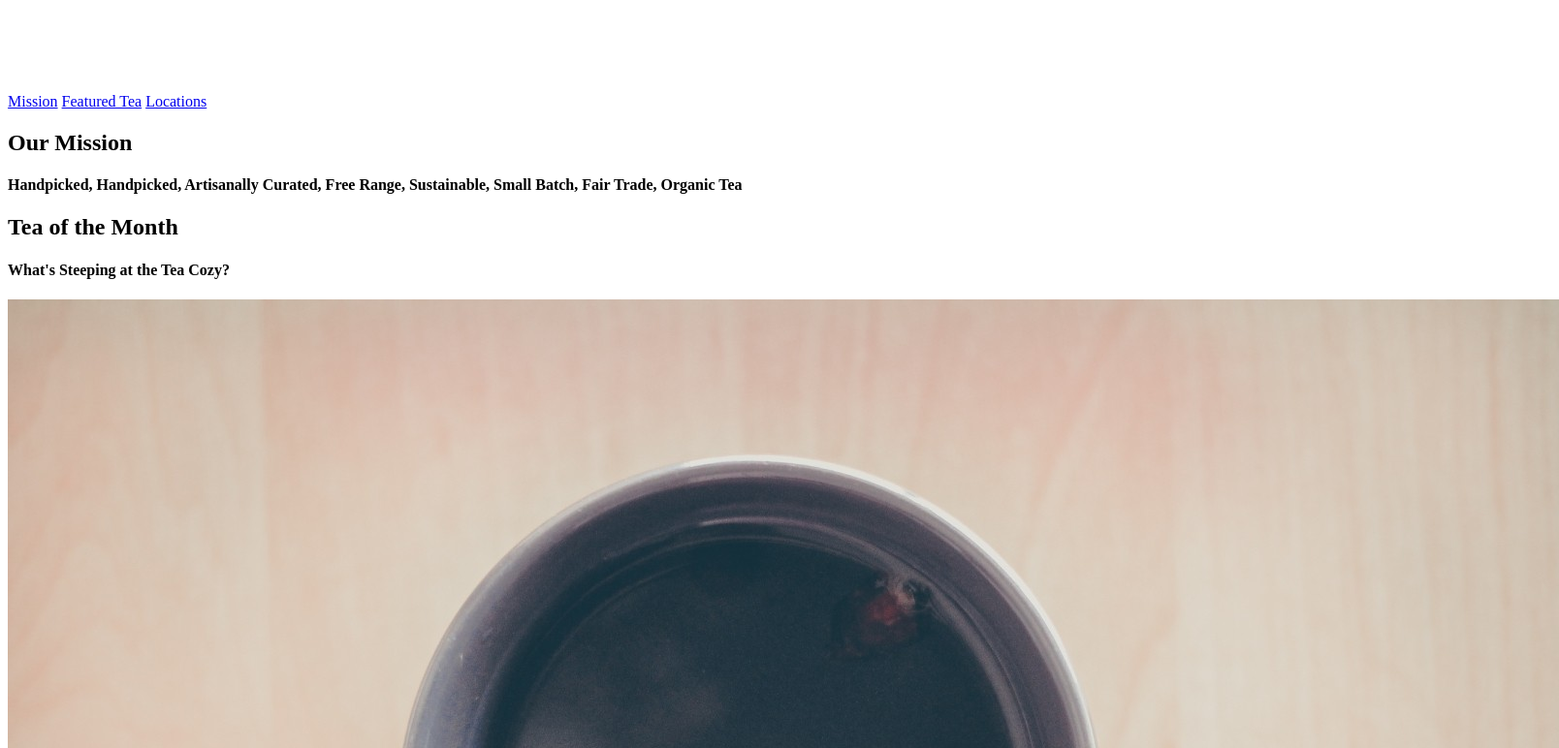
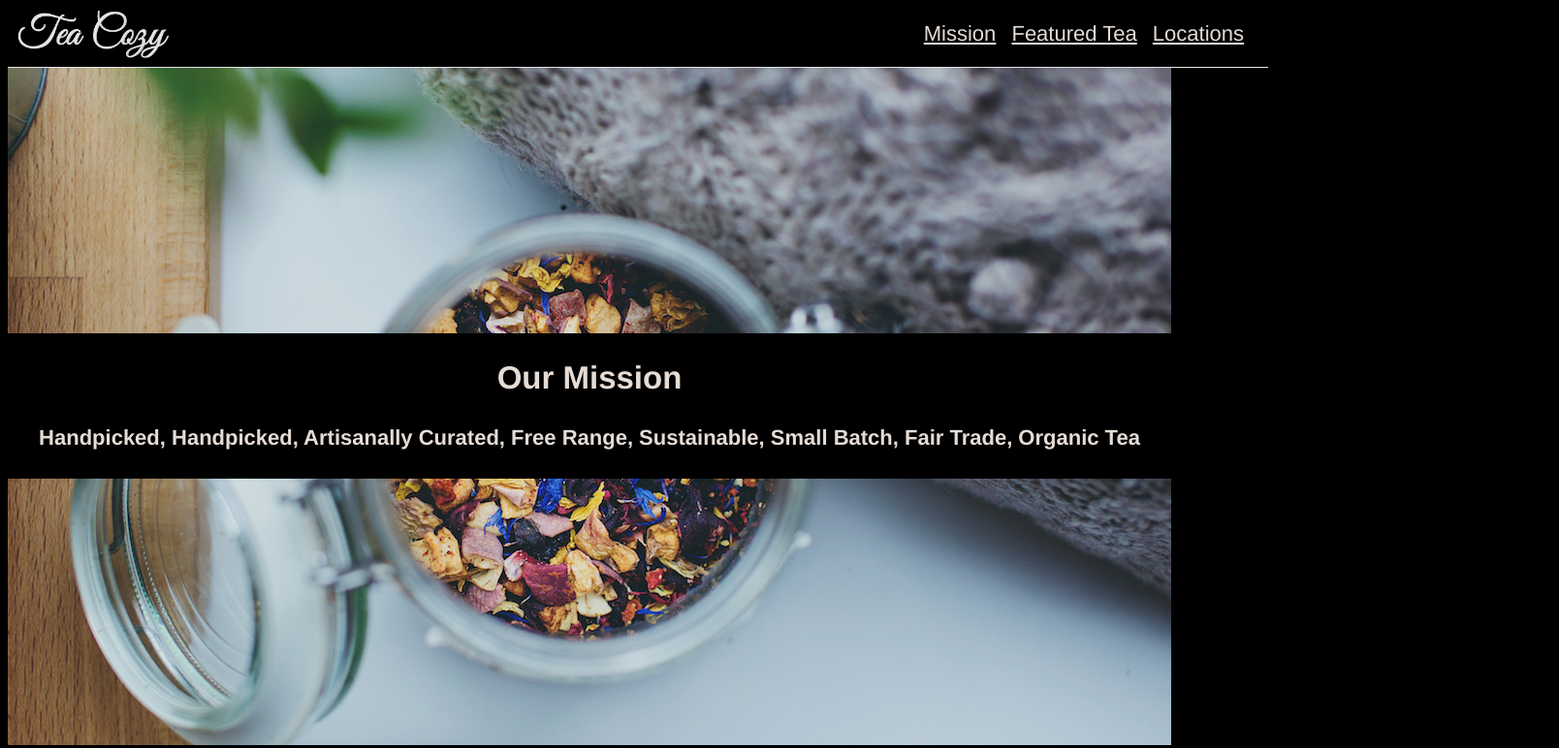
Before and after one commit to stevereiser/tea-cozy, a plain HTML site: page index.html in a window 1280 px wide. Shown: the top 772 px of the page at 97% size, 1608 px wide, since content can reach past the window. Drawn offline with Linux system fonts and the light colour scheme.

Commit message:
pretty far along with css

```diff
--- a/index.html
+++ b/index.html
@@ -3,7 +3,7 @@
   <head>
     <link href="./resources/styles.css" type="text/css" rel="stylesheet">
     <meta charset="UTF-8">
-    <title>My Times</title>
+    <title>Tea Cozy</title>
   </head>
   <body>
 
@@ -23,6 +23,8 @@
           </span>
         </nav>
       </header>
+
+      <div class="main-content">
 
 <!-- Hero Section -->
           <div class="hero-section">
@@ -64,7 +66,7 @@
 <!-- Locations -->
           <div class="locations">
             <h2>Locations</h2>
-        <div class="3-locations">
+            <div class="three-locations">
               <div class="addresses">
                 <h3>Downtown</h3>
                 <p>384 West 4th St</p>
@@ -77,13 +79,15 @@
                 <p>(Northwest Corner)</p>
                 <p>Portland, Maine</p>
               </div>
-          <div class="addresses">
-            <h3>Oakdale</h3>
+              <div class="addresses" id="oakdale">
+                <h3 >Oakdale</h3>
                 <p>515 Crescent Avenue</p>
                 <p>Second Floor</p>
                 <p>Portland, Maine</p>
               </div>
             </div>
+          </div>
+
       </div>
 
 <!-- Footer -->
--- a/resources/styles.css
+++ b/resources/styles.css
@@ -0,0 +1,133 @@
+body{
+    background-color: black;
+    font-family: Helvetica;
+    font-size: 22px;
+    color: seashell;
+    opacity: 0.9;
+    margin-top: 0;
+
+}
+.main-content{
+    padding-top: 69px;
+}
+
+h2{
+    text-align: center;
+}
+
+h4{
+    text-align: center;
+}
+
+/*--- header ---*/
+
+header{
+    display: flex;
+    align-items: center;
+    position: fixed;
+    z-index: 1;
+    width: 100%;
+    height: 69px;
+    border-bottom: 1px solid white;
+    background-color: black;
+    padding: 0 10px;
+}
+
+header .logo{
+    height: 50px;
+}
+
+nav{
+    text-align: right;
+    flex-grow: 1;
+    padding-right: 10px;
+}
+
+nav span{
+    padding: 5px;
+}
+
+a{
+    color: seashell;
+    text-decoration: underline;
+}
+
+/*--- mission section ---*/
+
+.hero-section{
+    display: flex;
+    justify-content: center;
+    flex-direction: column;
+    align-items: center;
+    background-image: url(img-mission-background.jpg);
+    background-repeat: no-repeat;
+    height: 700px;
+    width: 1200px;
+
+}
+
+.mission-text{
+    background-color: black;
+    width: 100%;
+}
+
+/*--- tea of the month ---*/
+
+.tea-of-month{
+    width: 100%;
+    align-items: center;
+    justify-content: center;
+}
+
+.teas{
+    display: flex;
+    flex-wrap: wrap;
+    justify-content: center;
+    width: 1000px;
+
+}
+.tea-image-text{
+    width: 300px;
+}
+.teas img{
+    width: 100%;
+    height: 200px;
+
+}
+
+/*--- locations ---*/
+
+.locations{
+    background-image: url(img-locations-background.jpg);
+    background-repeat: no-repeat;
+    height: 500px;
+    width: 1200px;
+    display: flex;
+    justify-content: center;
+    flex-direction: column;
+    align-items: center;
+}
+.three-locations{
+    display: flex;
+    justify-content: center;
+    align-items: center;
+    opacity: 1;
+}
+
+.locations h2{
+    margin: 15px;
+}
+
+.addresses{
+    display: flex;
+    justify-content: center;
+    flex-direction: column;
+    align-items: center;
+    background-color: black;
+    width: 300px;
+    margin-right: 40px;
+}
+
+#oakdale{
+    margin-right: 0px;
+}
```
Lines whose indentation alone changed are shown as unchanged.
